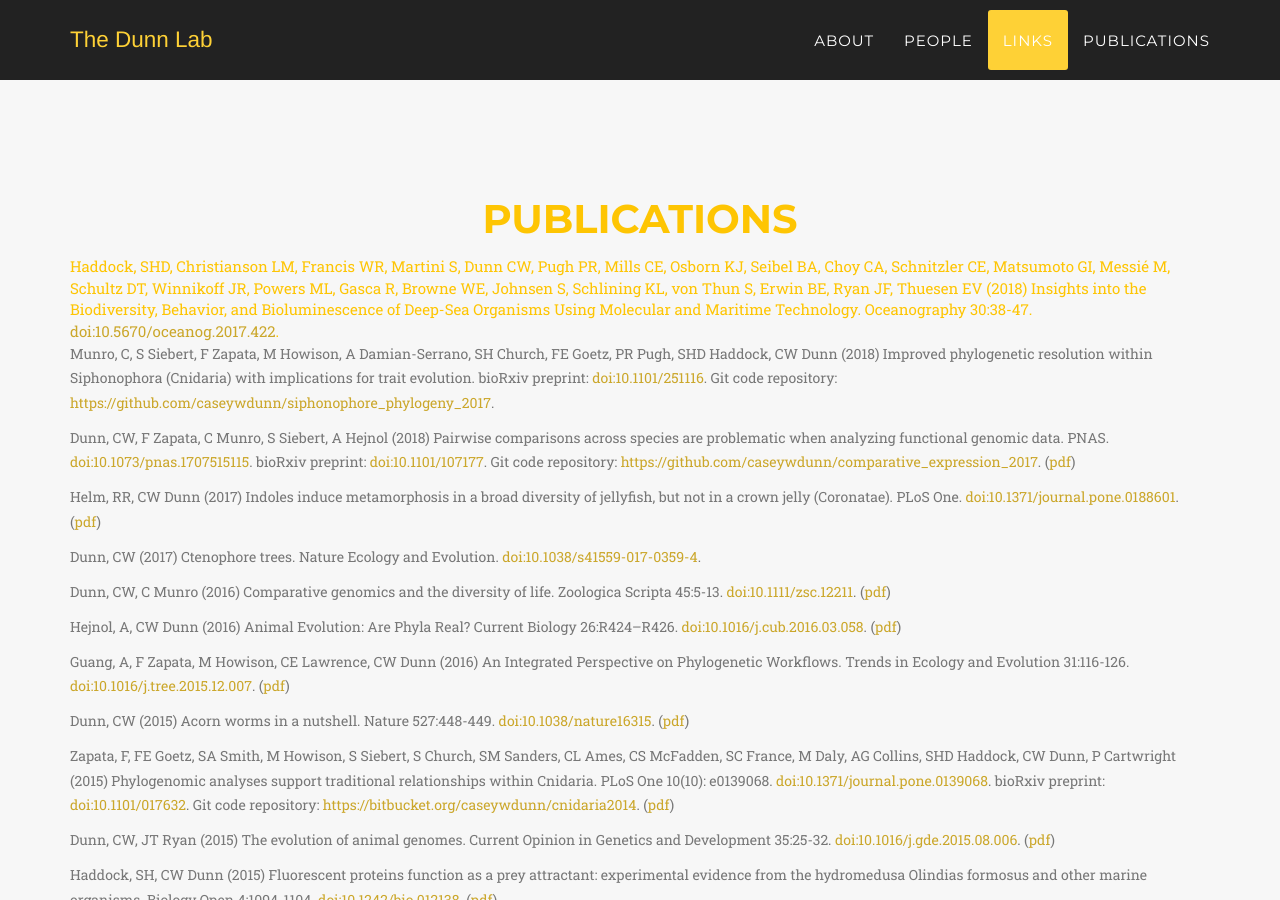
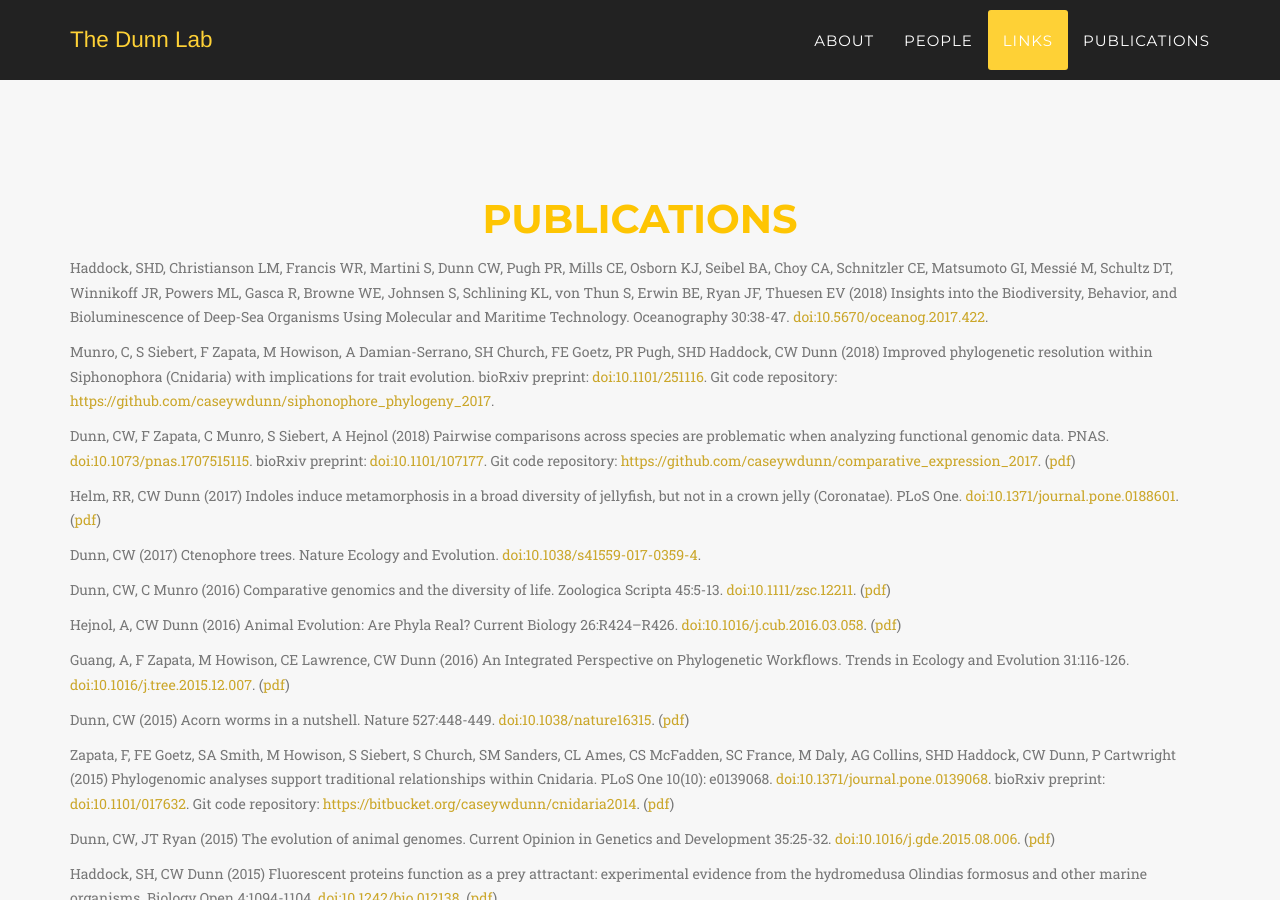
Before and after one commit to caseywdunn/caseywdunn.github.io, a Jekyll site: the page built from README agency.md, in a window 1280 px wide and 900 px high, scrolled down 5887 px. Built offline with Jekyll 4.4.1, drawn with Linux system fonts in a browser that asks for light colours; some web fonts are replaced; our own code applies the rules of GitHub Pages for plain Markdown files.

Commit message:
formatting

```diff
--- a/_includes/publications.html
+++ b/_includes/publications.html
@@ -9,7 +9,7 @@
 
 
 <div class="box"><div class="box-title"></div><div class="box-body">
-Haddock, SHD, Christianson LM, Francis WR, Martini S, Dunn CW, Pugh PR, Mills CE, Osborn KJ, Seibel BA, Choy CA, Schnitzler CE, Matsumoto GI, Messié M, Schultz DT, Winnikoff JR, Powers ML, Gasca R, Browne WE, Johnsen S, Schlining KL, von Thun S, Erwin BE, Ryan JF, Thuesen EV (2018) Insights into the Biodiversity, Behavior, and Bioluminescence of Deep-Sea Organisms Using Molecular and Maritime Technology. Oceanography 30:38-47. <a href="https://doi.org/10.5670/oceanog.2017.422">doi:10.5670/oceanog.2017.422</a>.
+<p class="text-muted"> Haddock, SHD, Christianson LM, Francis WR, Martini S, Dunn CW, Pugh PR, Mills CE, Osborn KJ, Seibel BA, Choy CA, Schnitzler CE, Matsumoto GI, Messié M, Schultz DT, Winnikoff JR, Powers ML, Gasca R, Browne WE, Johnsen S, Schlining KL, von Thun S, Erwin BE, Ryan JF, Thuesen EV (2018) Insights into the Biodiversity, Behavior, and Bioluminescence of Deep-Sea Organisms Using Molecular and Maritime Technology. Oceanography 30:38-47. <a href="https://doi.org/10.5670/oceanog.2017.422">doi:10.5670/oceanog.2017.422</a>.</p>
 </div><div class="box-footer"> </div></div>
 
 <div class="box"><div class="box-title"></div><div class="box-body">
```
